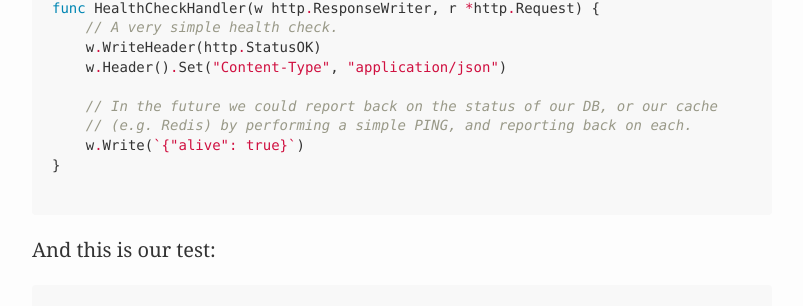
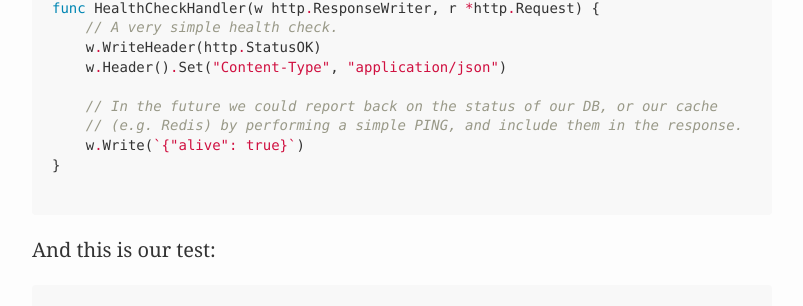
Before and after one commit to elithrar/elithrar.github.io, a Jekyll site: the page built from _posts/2016-03-20-testing-http-handlers-go.md, in a window 1280 px wide and 900 px high, scrolled down 658 px. Shown: the part 143-449 px from the top of the window, without its empty margins (238-1041 px from the left). Built offline with Jekyll 4.4.1, drawn with Linux system fonts in a browser that asks for light colours; Markdown is read by kramdown in place of the engine named in the settings.

Commit message:
[typo] Post-publish edits.

```diff
--- a/_posts/2016-03-20-testing-http-handlers-go.md
+++ b/_posts/2016-03-20-testing-http-handlers-go.md
@@ -27,7 +27,7 @@ func HealthCheckHandler(w http.ResponseWriter, r *http.Request) {
     w.Header().Set("Content-Type", "application/json")
 
     // In the future we could report back on the status of our DB, or our cache
-    // (e.g. Redis) by performing a simple PING, and reporting back on each.
+    // (e.g. Redis) by performing a simple PING, and include them in the response.
     w.Write(`{"alive": true}`)
 }
 
```
